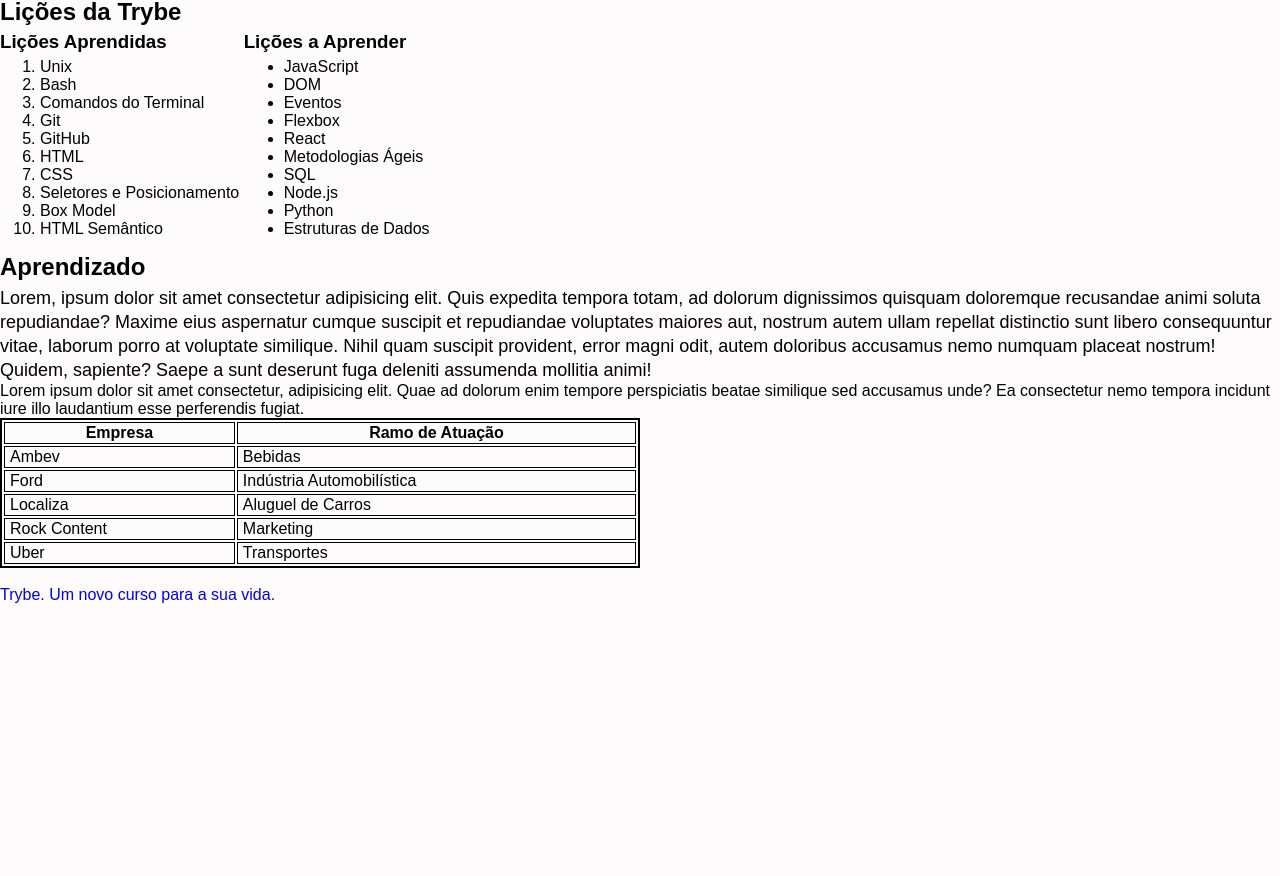
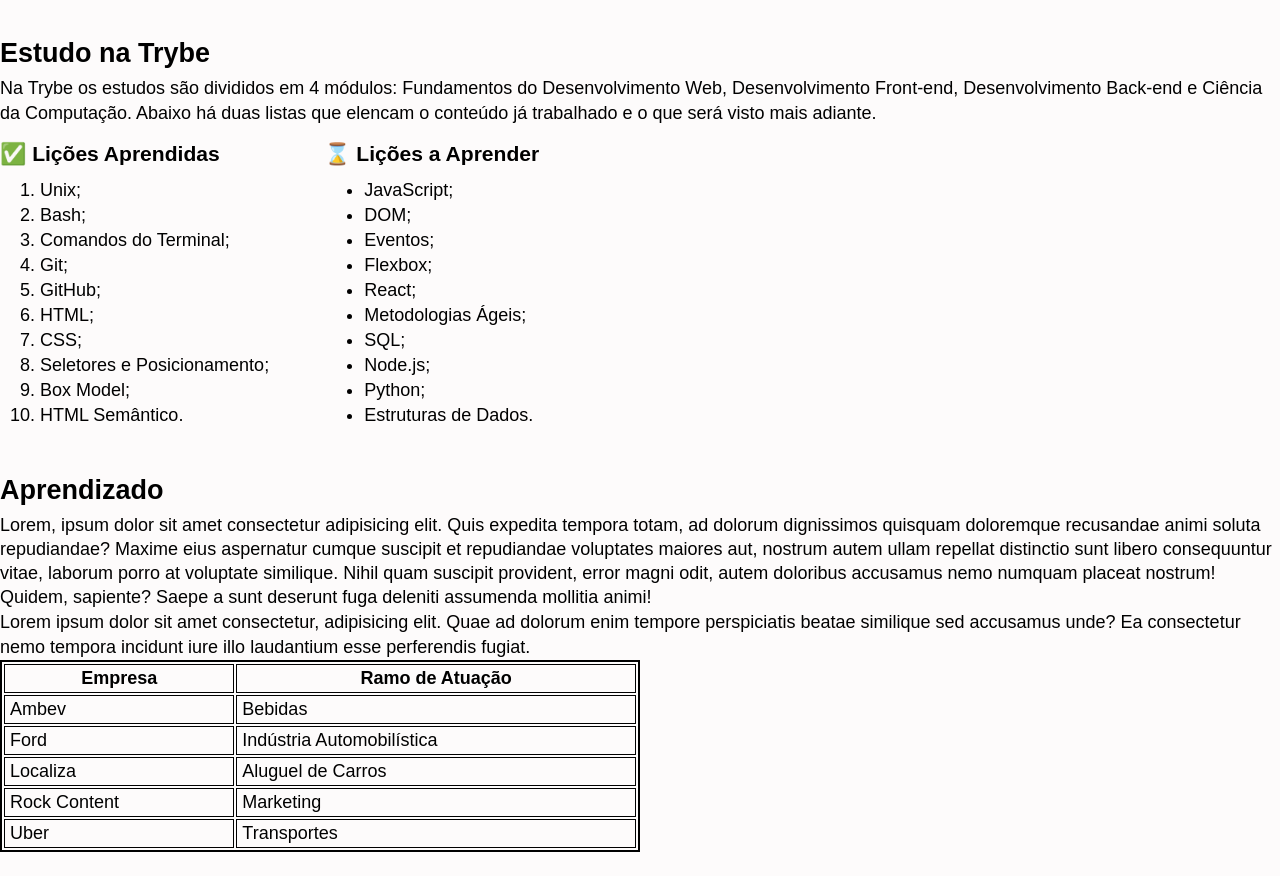
Before and after one commit to garciaagui/trybe-project-01_lessons-learned, a plain HTML site: page index.html in a window 1280 px wide. Shown: the part 649-1525 px from the top of the page. Before the commit the page ends 1253 px from the top, so only its background shows below. Drawn offline with Linux system fonts and the light colour scheme.

Commit message:
Finalização da section 'Estudo na Trybe (Lições)'

```diff
--- a/index.html
+++ b/index.html
@@ -14,7 +14,7 @@
         <h1 id="titulo">Projeto 1 - Lessons Learned</h1>
         <nav id="menu-nav">
             <ul>
-                <li><a href="#info-criador">Criador do Projeto</a></li>
+                <li><a href="#info-criador-projeto">Criador do Projeto</a></li>
                 <li><a href="#licoes">Lições da Trybe</a></li>
                 <li><a href="#aprendizado">Aprendizado</a></li>
             </ul>
@@ -24,7 +24,6 @@
     <main>
 
     <section id="info-criador-projeto">
-
         <img id="minha_foto" src="guilherme-garcia-foto.png" alt="Foto de Guilherme Garcia">
 
         <section id="info-textual">
@@ -48,41 +47,42 @@
             </a>
 
         </section>
-
     </section>
 
     <section id="licoes">
-        <h2>Lições da Trybe</h2>
+        <h2>Estudo na Trybe</h2>
+
+        <p>Na Trybe os estudos são divididos em 4 módulos: Fundamentos do Desenvolvimento Web, Desenvolvimento Front-end, Desenvolvimento Back-end e Ciência da Computação. Abaixo há duas listas que elencam o conteúdo já trabalhado e o que será visto mais adiante.</p>
 
         <section>
-        <h3>Lições Aprendidas</h3>
+        <h3>&#9989; Lições Aprendidas</h3>
             <ol id="licoes_aprendidas">
-                <li>Unix</li>
-                <li>Bash</li>
-                <li>Comandos do Terminal</li>
-                <li>Git</li>
-                <li>GitHub</li>
-                <li>HTML</li>
-                <li>CSS</li>
-                <li>Seletores e Posicionamento</li>
-                <li>Box Model</li>
-                <li>HTML Semântico</li>
+                <li>Unix;</li>
+                <li>Bash;</li>
+                <li>Comandos do Terminal;</li>
+                <li>Git;</li>
+                <li>GitHub;</li>
+                <li>HTML;</li>
+                <li>CSS;</li>
+                <li>Seletores e Posicionamento;</li>
+                <li>Box Model;</li>
+                <li>HTML Semântico.</li>
             </ol>
         </section>
 
         <section>
-        <h3>Lições a Aprender</h3>
+        <h3>&#8987; Lições a Aprender</h3>
         <ul id="licoes_a_aprender">
-            <li>JavaScript</li>
-            <li>DOM</li>
-            <li>Eventos</li>
-            <li>Flexbox</li>
-            <li>React</li>
-            <li>Metodologias Ágeis</li>
-            <li>SQL</li>
-            <li>Node.js</li>
-            <li>Python</li>
-            <li>Estruturas de Dados</li>
+            <li>JavaScript;</li>
+            <li>DOM;</li>
+            <li>Eventos;</li>
+            <li>Flexbox;</li>
+            <li>React;</li>
+            <li>Metodologias Ágeis;</li>
+            <li>SQL;</li>
+            <li>Node.js;</li>
+            <li>Python;</li>
+            <li>Estruturas de Dados.</li>
         </ul>
         </section>
     </section>
--- a/style.css
+++ b/style.css
@@ -44,14 +44,21 @@ main {
     margin: auto;
     margin-top: 130px;
     max-width: 1500px;
+    font-size: 18px;
+    line-height: 25px;
 }
 
 section {
     display: inline-block;
 }
 
-h2, h3 {
-    margin-bottom: 5px;
+h2 {
+    margin-bottom: 10px;
+}
+
+h3 {
+    margin-top: 10px;
+    margin-bottom: 12px;
 }
 
 p {
@@ -63,7 +70,7 @@ p {
 }
 
 #info-criador-projeto, #licoes {
-    margin-bottom: 15px;
+    margin-bottom: 50px;
 }
 
 #info-textual {
@@ -71,8 +78,6 @@ p {
     max-width: 80%;
     margin-left: 25px;
     text-align: justify;
-    font-size: 18px;
-    line-height: 25px;
 }
 
 #minha_foto {
@@ -88,7 +93,11 @@ a {
     text-decoration: none;
 }
 
-/* Main e Sections - abaixo */
+#licoes_aprendidas, #licoes_a_aprender {
+    margin-right: 50px;
+}
+
+/* Main e Sections - acima */
 
 article {
     font-size: 18px;
```
